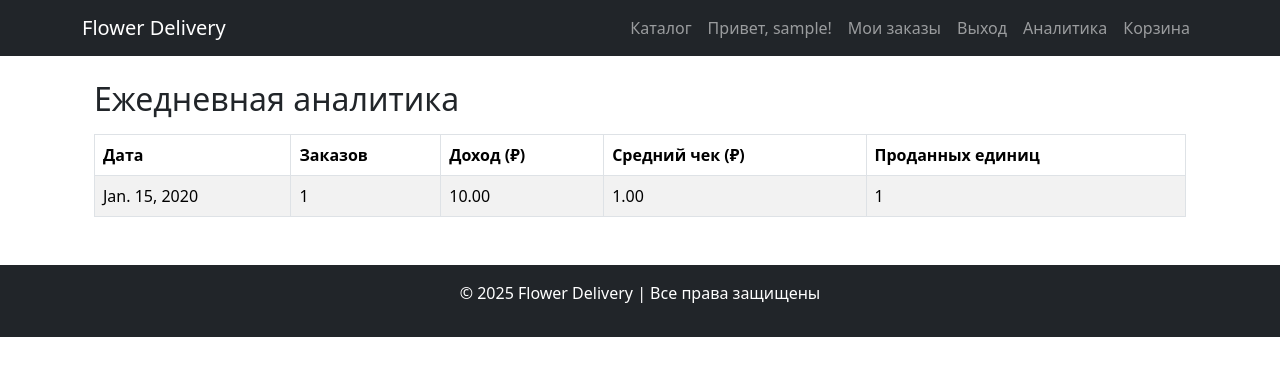
After one commit to Vaslav-MS/FlowerDelivery, a Django app: page /analytics/ in a window 1280 px wide. The commit adds this page. Shown: the top 376 px of the page. Run offline with Django 5.2, Linux system fonts and the light colour scheme; a user stored in the database is signed in; tables that the repository leaves empty hold one stand-in row (values such as "Sample post").

Commit message:
add analytics

```diff
--- a/apps/analytics/models.py
+++ b/apps/analytics/models.py
@@ -0,0 +1,23 @@
+from django.db import models
+from decimal import Decimal
+
+class DailyAnalytics(models.Model):
+    date = models.DateField(unique=True, verbose_name="Дата")
+    order_count = models.PositiveIntegerField(default=0, verbose_name="Количество заказов за день")
+    total_revenue = models.DecimalField(
+        max_digits=12, decimal_places=2, default=Decimal('0.00'),
+        verbose_name="Общий доход за день"
+    )
+    average_order_value = models.DecimalField(
+        max_digits=12, decimal_places=2, default=Decimal('0.00'),
+        verbose_name="Средний чек"
+    )
+    sold_units = models.PositiveIntegerField(default=0, verbose_name="Количество проданных единиц товара")
+
+    def __str__(self):
+        return f"{self.date} — Заказов: {self.order_count}, Доход: {self.total_revenue} ₽"
+
+    class Meta:
+        verbose_name = "Дневная аналитика"
+        verbose_name_plural = "Дневная аналитика"
+        ordering = ["-date"]
--- /dev/null
+++ b/apps/analytics/templates/analytics/dashboard.html
@@ -0,0 +1,34 @@
+{% extends "base.html" %}
+
+{% block content %}
+<div class="container mt-4">
+    <h2 class="mb-3">Ежедневная аналитика</h2>
+
+    {% if analytics_data %}
+    <table class="table table-bordered table-striped">
+        <thead>
+            <tr>
+                <th>Дата</th>
+                <th>Заказов</th>
+                <th>Доход (₽)</th>
+                <th>Средний чек (₽)</th>
+                <th>Проданных единиц</th>
+            </tr>
+        </thead>
+        <tbody>
+        {% for day in analytics_data %}
+            <tr>
+                <td>{{ day.date }}</td>
+                <td>{{ day.order_count }}</td>
+                <td>{{ day.total_revenue }}</td>
+                <td>{{ day.average_order_value }}</td>
+                <td>{{ day.sold_units }}</td>
+            </tr>
+        {% endfor %}
+        </tbody>
+    </table>
+    {% else %}
+    <p>Данных пока нет.</p>
+    {% endif %}
+</div>
+{% endblock %}
--- a/apps/analytics/urls.py
+++ b/apps/analytics/urls.py
@@ -1,7 +1,8 @@
 from django.urls import path
+from .views import analytics_dashboard
+
+app_name = "analytics"
 
 urlpatterns = [
-    # Здесь можно добавить URL-шаблоны позже.
-    # Например, так:
-    # path('', views.index, name='index'),
+    path("", analytics_dashboard, name="dashboard"),
 ]
--- a/apps/analytics/views.py
+++ b/apps/analytics/views.py
@@ -0,0 +1,12 @@
+from django.shortcuts import render
+from django.contrib.admin.views.decorators import staff_member_required
+from .models import DailyAnalytics
+
+@staff_member_required
+def analytics_dashboard(request):
+    """
+    Выводит список ежедневной аналитики (количество заказов, доход, средний чек, проданные единицы).
+    Доступ ограничен для staff-пользователей (is_staff=True).
+    """
+    analytics_data = DailyAnalytics.objects.order_by("-date")
+    return render(request, "analytics/dashboard.html", {"analytics_data": analytics_data})
--- a/flower_delivery/settings.py
+++ b/flower_delivery/settings.py
@@ -35,13 +35,13 @@ INSTALLED_APPS = [
     'django.contrib.sessions',
     'django.contrib.messages',
     'django.contrib.staticfiles',
+    'apps.analytics.apps.AnalyticsConfig',
     'apps.accounts',
     'apps.catalog',
     'apps.cart',
     'apps.home',
     'apps.orders',
     'apps.reviews',
-    'apps.analytics',
 ]
 
 MIDDLEWARE = [
--- a/flower_delivery/urls.py
+++ b/flower_delivery/urls.py
@@ -10,7 +10,7 @@ urlpatterns = [
     path('cart/', include('apps.cart.urls')),
     path('orders/', include('apps.orders.urls')),
     path('reviews/', include('apps.reviews.urls')),
-    path('analytics/', include('apps.analytics.urls')),
+    path("analytics/", include("apps.analytics.urls", namespace="analytics")),
 ]
 
 from django.conf import settings
--- a/templates/base.html
+++ b/templates/base.html
@@ -23,6 +23,9 @@
                 {% else %}
                     <li class="nav-item"><a class="nav-link" href="{% url 'accounts:login' %}">Вход</a></li>
                     <li class="nav-item"><a class="nav-link" href="{% url 'accounts:register' %}">Регистрация</a></li>
+                {% endif %}
+                {% if user.is_staff %}
+                    <li class="nav-item"><a class="nav-link" href="{% url 'analytics:dashboard' %}">Аналитика</a></li>
                 {% endif %}
                 <li class="nav-item"><a class="nav-link" href="{% url 'cart:view' %}">Корзина</a></li>
             </ul>
```
Also changed, not shown: apps/analytics/apps.py (added, +10 -0 lines), apps/analytics/signals.py (added, +33 -0 lines), apps/analytics/migrations/0001_initial.py (added), apps/analytics/migrations/__init__.py (added), apps/telegram_bot/__init__.py (added).
